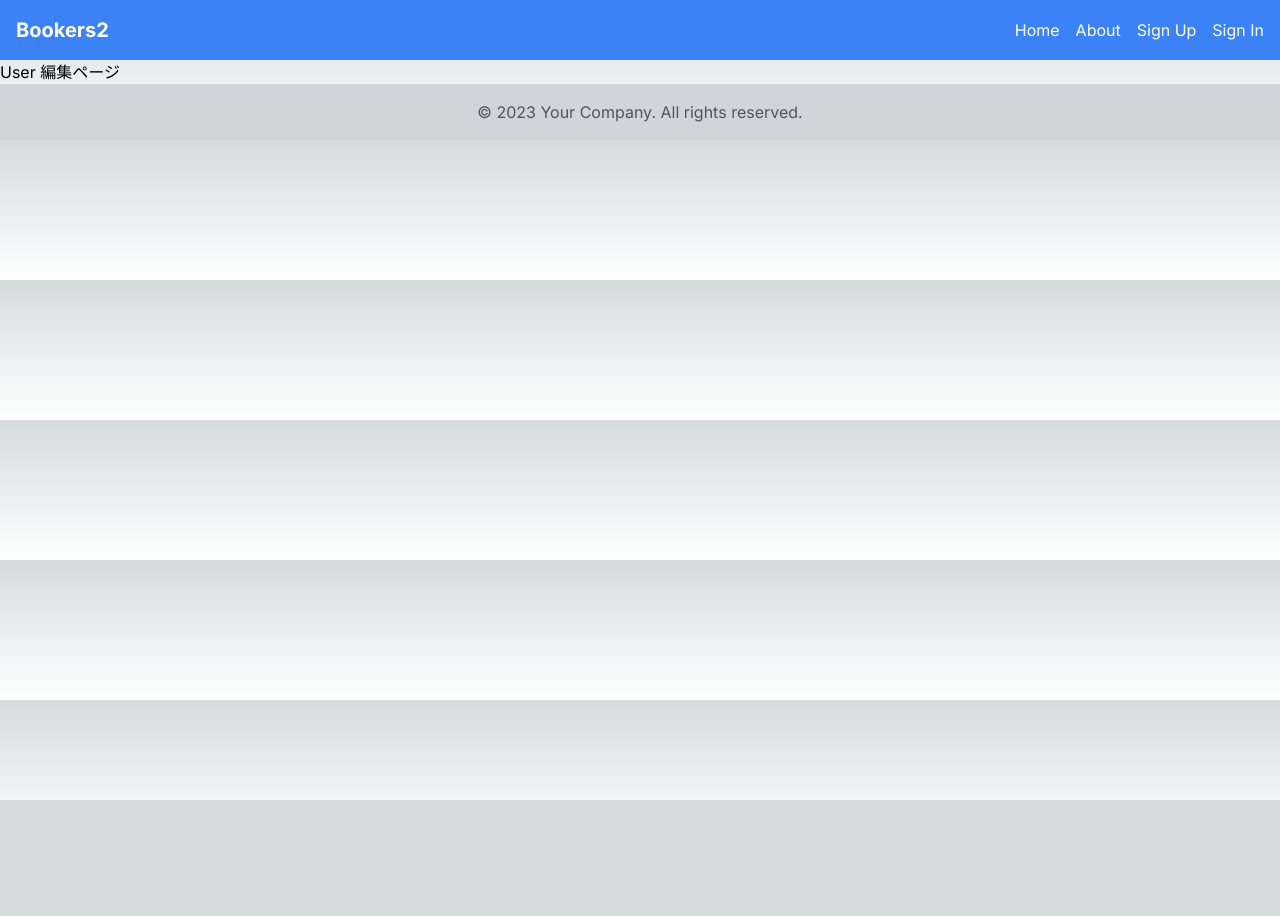
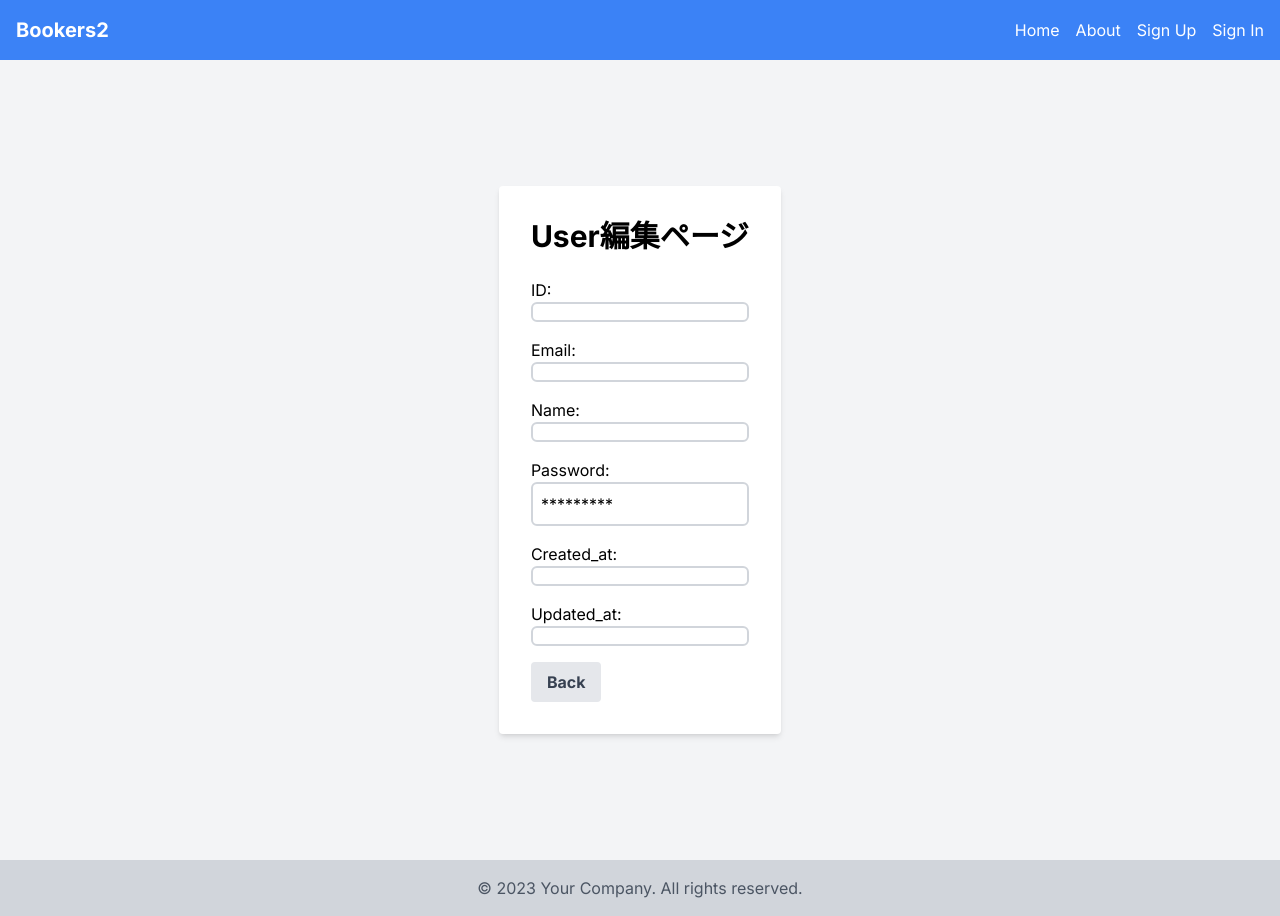
Before and after one commit to j19015/Next_Go_Bookers2, a Next.js app in the folder frontend/: page /users/1/edit in a window 1280 px wide. Before the commit the page ends 800 px from the top, so only its background shows below. Built offline with nearby package versions, Linux system fonts and the light colour scheme; no server answers.

Commit message:
users/edit 詳細表示を追加

```diff
--- a/frontend/src/app/users/[id]/edit/page.tsx
+++ b/frontend/src/app/users/[id]/edit/page.tsx
@@ -1,14 +1,99 @@
-import React from 'react';
+"use client"
+
+import React, { useEffect, useState } from 'react';
 //nextでページ遷移を行うため
 import Link from 'next/link';
 //Headerコンポーネとをimport
 import Header from '@/components/base/Header/Header'
+//User型をimport
+import { ResponseUser, ServerResponse } from '@/const/users/interface';
+//URLパラメータ取得用
+import { useParams,useRouter } from 'next/navigation';
+//getUserをimport
+import { getUser } from '@/features/users/api/get_user';
+
 
 const Home = () => {
+
+  //user情報を格納するようの変数
+  const [user,setUser] = useState<ResponseUser | null>(null);
+  //URLパラメータ取得
+  const params = useParams();
+  //idを抽出
+  const {id} = params;
+  //routerを定義
+  const router = useRouter();
+
+  //Userを取得する関数
+  const fetchUser = async () => {
+    try{
+      if(id && !isNaN(Number(id))){
+        const res :ResponseUser | ServerResponse = await getUser(Number(id));
+        if ('error' in res){
+          console.log("error",res.error);
+        }else{
+          setUser(res);
+          console.log("User情報の取得が成功しました。")
+        }
+      }else{
+        console.log("error","そのユーザは存在しません。");
+      }
+    }catch(error){
+      console.log("error:",error);
+    }
+  }
+
+  useEffect(()=>{
+    fetchUser();
+  },[])
+
   return (
     <>
       <Header></Header>
-      <h1>User 編集ページ</h1>
+      <div className='min-h-screen flex items-center justify-center bg-gray-100'>
+        <div className='bg-white p-8 rounded shadow-md'>
+          <h1 className="text-3xl font-bold mb-6 text-black">User編集ページ</h1>
+          <div className='mb-4'>
+            <label className='text-black mb-1'>
+              ID:
+              <p className="w-full border-2 border-gray-300 rounded-md p-2">{user?.id}</p>
+            </label>
+          </div>
+          <div className='mb-4'>
+            <label className='text-black mb-1'>
+              Email:
+              <p className="w-full border-2 border-gray-300 rounded-md p-2">{user?.email}</p>
+            </label>
+          </div>
+          <div className='mb-4'>
+            <label className='text-black mb-1'>
+              Name:
+              <p className="w-full border-2 border-gray-300 rounded-md p-2">{user?.name}</p>
+            </label>
+          </div>
+          <div className='mb-4'>
+            <label className='text-black mb-1'>
+              Password:
+              <p className="w-full border-2 border-gray-300 rounded-md p-2">*********</p>
+            </label>
+          </div>
+          <div className='mb-4'>
+            <label className='text-black mb-1'>
+              Created_at:
+              <p className="w-full border-2 border-gray-300 rounded-md p-2">{user?.created_at}</p>
+            </label>
+          </div>
+          <div className='mb-4'>
+            <label className='text-black mb-1'>
+              Updated_at:
+              <p className="w-full border-2 border-gray-300 rounded-md p-2">{user?.updated_at}</p>
+            </label>
+          </div>
+          <div className="mt-4">
+            <button className="bg-gray-200 hover:bg-gray-300 text-gray-700 font-bold py-2 px-4 rounded" onClick={() => router.push("/users")}>Back</button>
+          </div>
+        </div>
+      </div>
     </>
   );
 };
```
